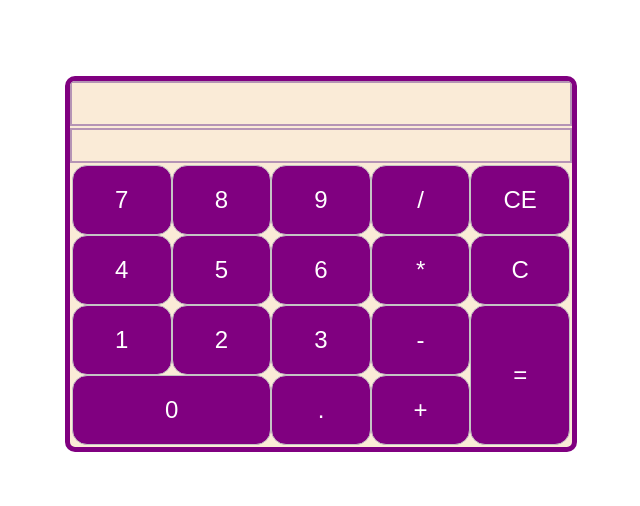
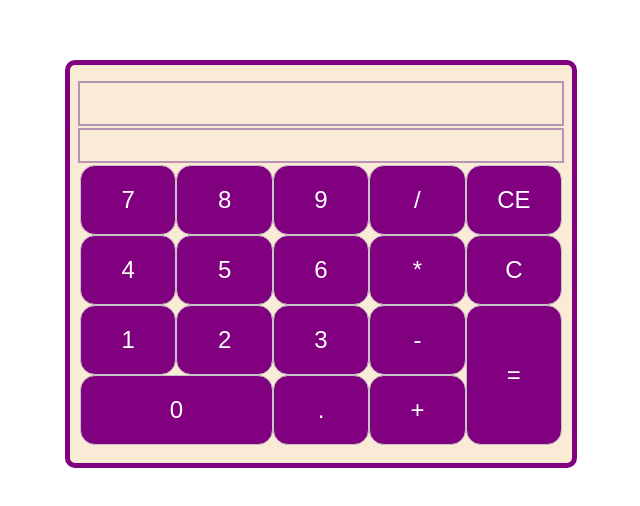
Before and after one commit to ibrahim-kurut/calculator, a plain HTML site: page index.html in a window 1280 px wide. Shown: the part 136-642 px from the top of the page, without its empty margins (319-959 px from the left). Drawn offline with Linux system fonts and the light colour scheme.

Commit message:
change in css

```diff
--- a/css/main.css
+++ b/css/main.css
@@ -13,7 +13,8 @@ body {
 
 .calculator {
     width: 40%;
-    height: 47%;
+    height: fit-content;
+    padding: 1rem .5rem;
     background-color: antiquewhite;
     border: 5px solid purple;
     border-radius: 10px;
```
